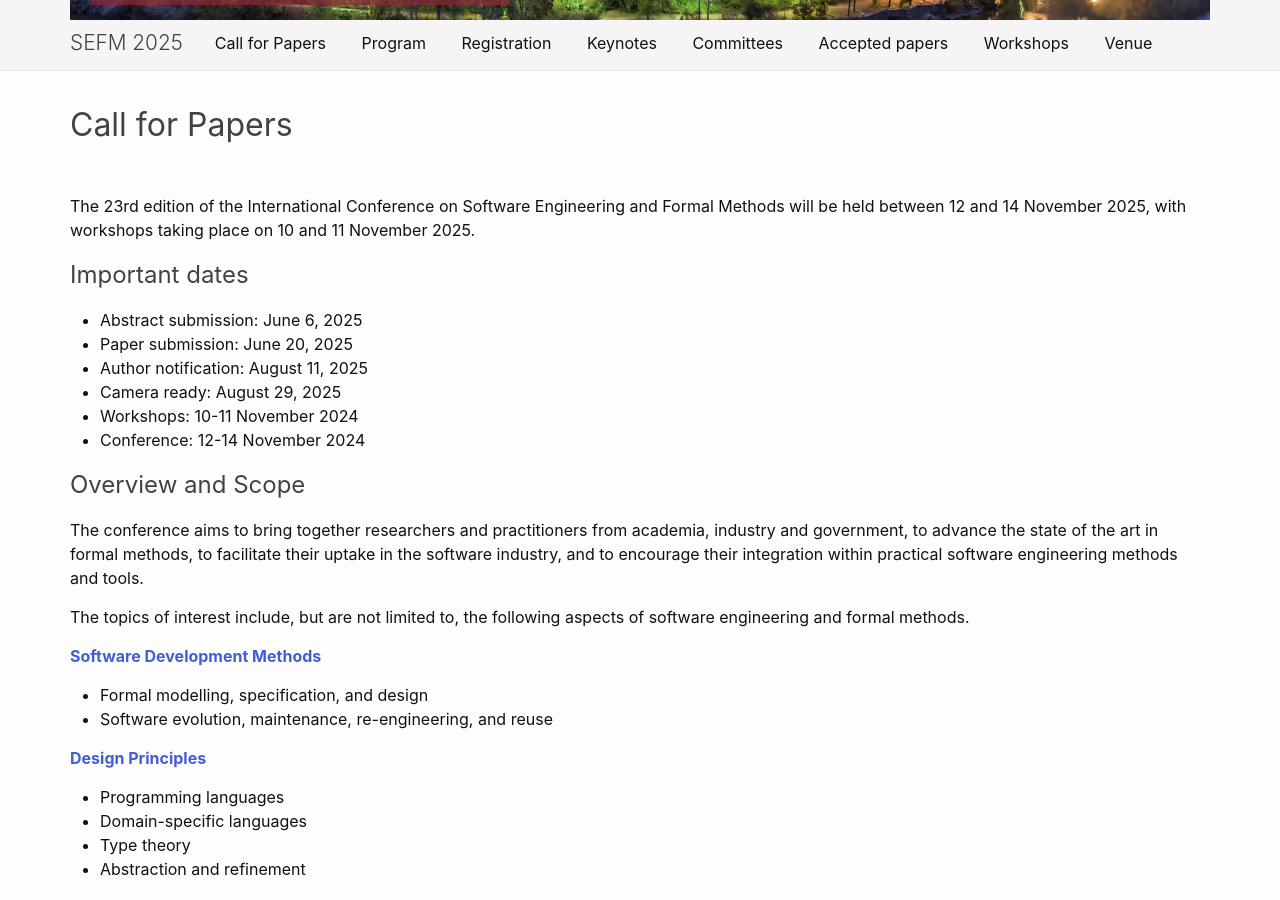
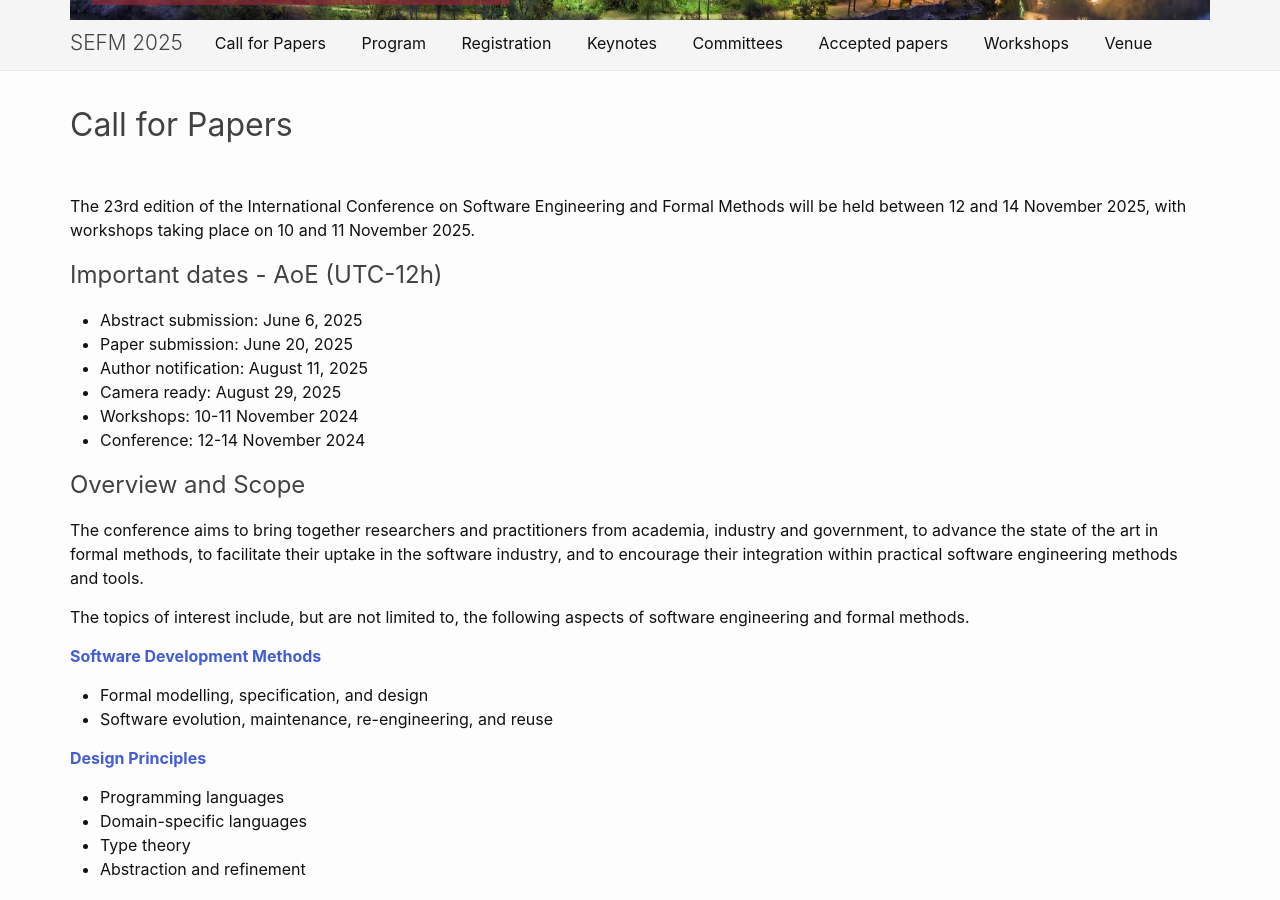
Before and after one commit to sefm-conference/2025, a Jekyll site: the page built from _pages/callforpapers.md, in a window 1280 px wide and 900 px high, scrolled down 622 px. Built offline with Jekyll 4.4.1, drawn with Linux system fonts in a browser that asks for light colours.

Commit message:
Update callforpapers.md

```diff
--- a/_pages/callforpapers.md
+++ b/_pages/callforpapers.md
@@ -9,7 +9,7 @@ published: true
 The 23rd edition of the International Conference on Software Engineering and
 Formal Methods will be held between 12 and 14 November 2025, with workshops taking place on 10 and 11 November 2025.
 
-## Important dates
+## Important dates - AoE (UTC-12h)
 - Abstract submission: June 6, 2025
 - Paper submission: June 20, 2025
 - Author notification: August 11, 2025
```
